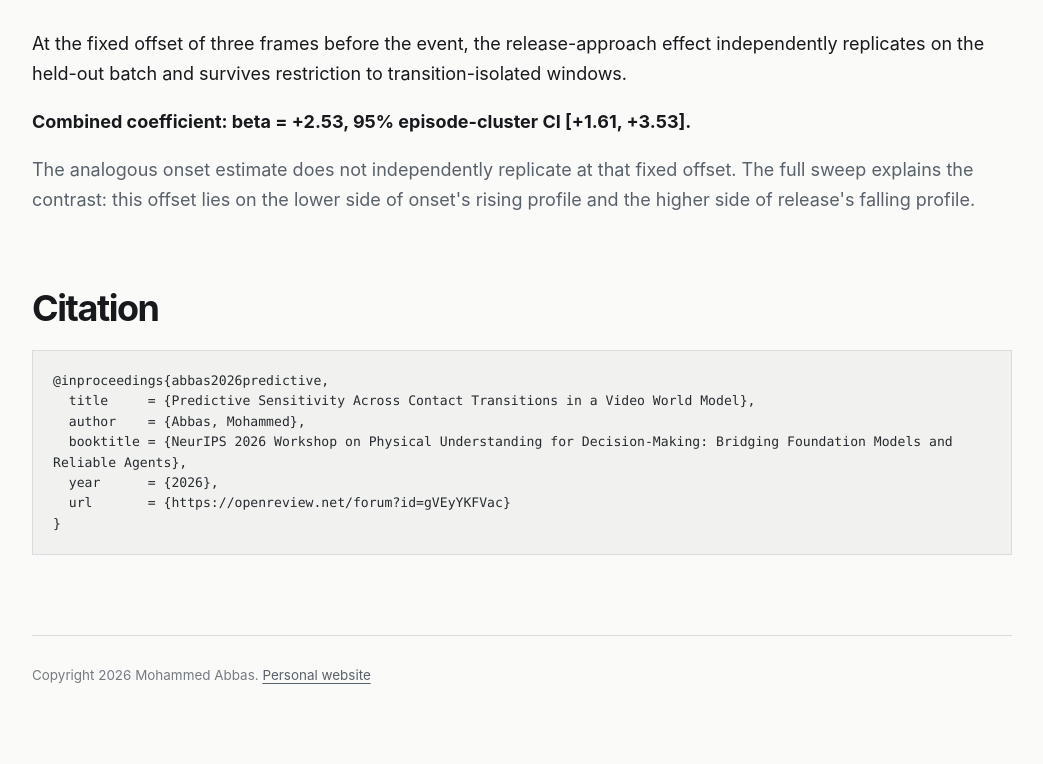
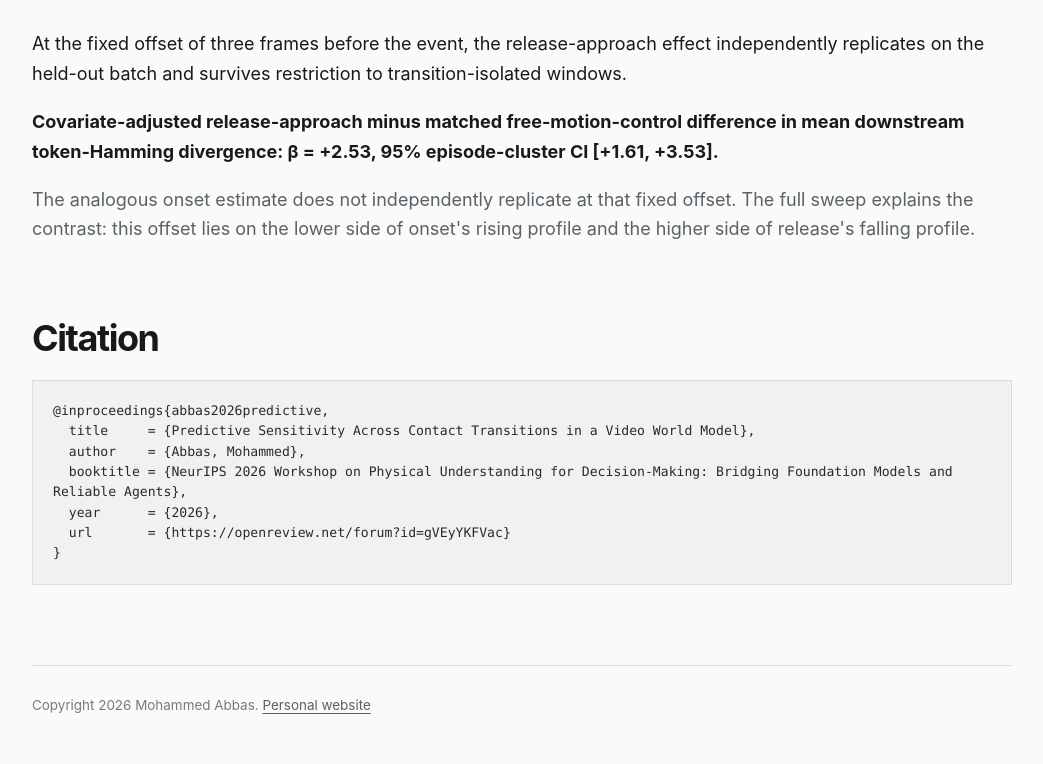
Before and after one commit to MommeAbbas/video-world-model-contact-sensitivity, a plain HTML site: page docs/index.html in a window 1280 px wide. Shown: the part 3723-4487 px from the top of the page, without its empty margins (118-1161 px from the left). Before the commit the page ends 4457 px from the top, so only its background shows below. Drawn offline with Linux system fonts and the light colour scheme.

Commit message:
Clarify release effect comparison

```diff
--- a/docs/index.html
+++ b/docs/index.html
@@ -250,7 +250,7 @@
         </div>
         <div class="result-copy result-summary">
           <p>At the fixed offset of three frames before the event, the release-approach effect independently replicates on the held-out batch and survives restriction to transition-isolated windows.</p>
-          <p class="stat">Combined coefficient: beta = +2.53, 95% episode-cluster CI [+1.61, +3.53].</p>
+          <p class="stat">Covariate-adjusted release-approach minus matched free-motion-control difference in mean downstream token-Hamming divergence: &beta; = +2.53, 95% episode-cluster CI [+1.61, +3.53].</p>
           <p>The analogous onset estimate does not independently replicate at that fixed offset. The full sweep explains the contrast: this offset lies on the lower side of onset's rising profile and the higher side of release's falling profile.</p>
         </div>
       </section>
```
